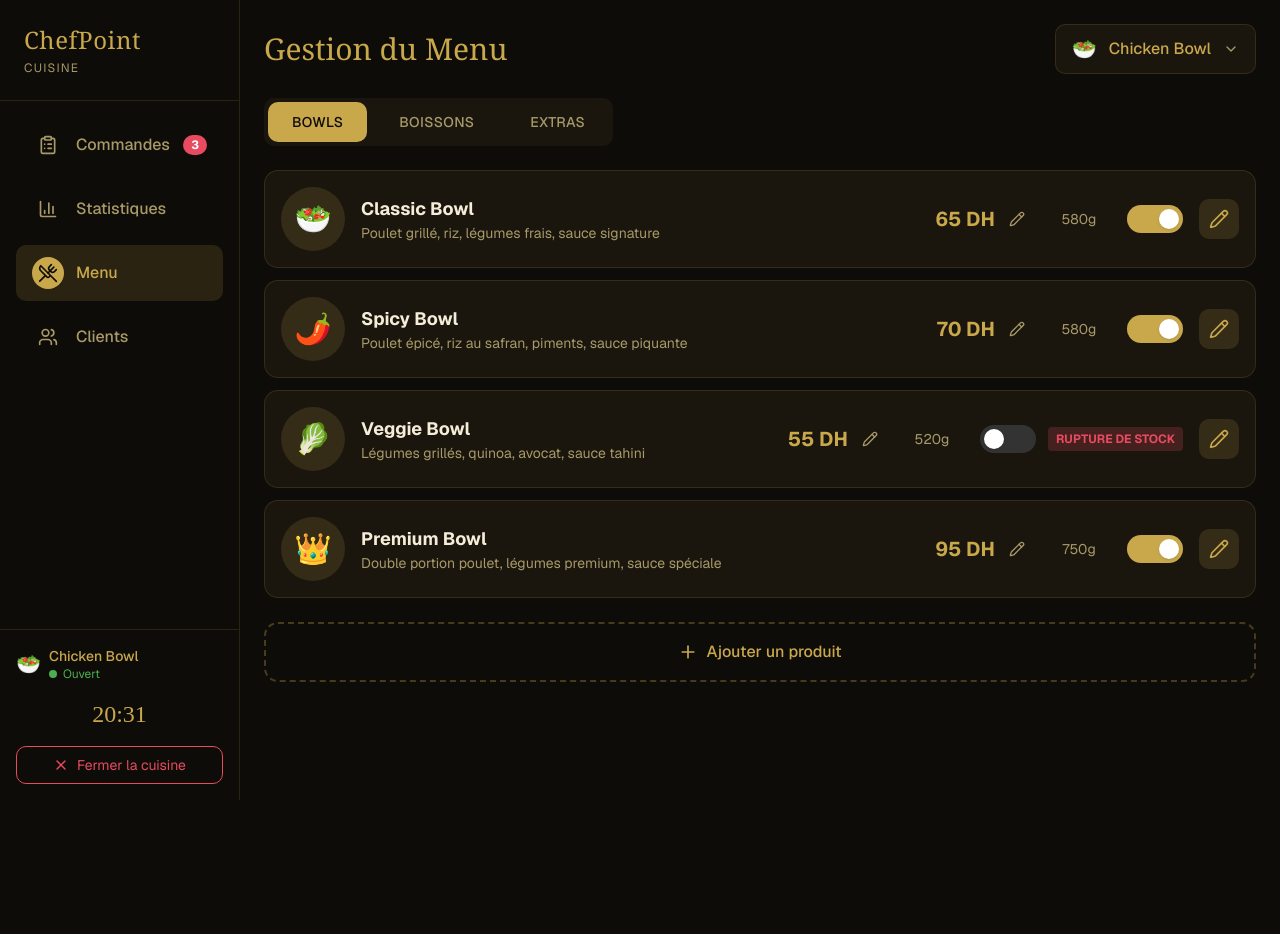
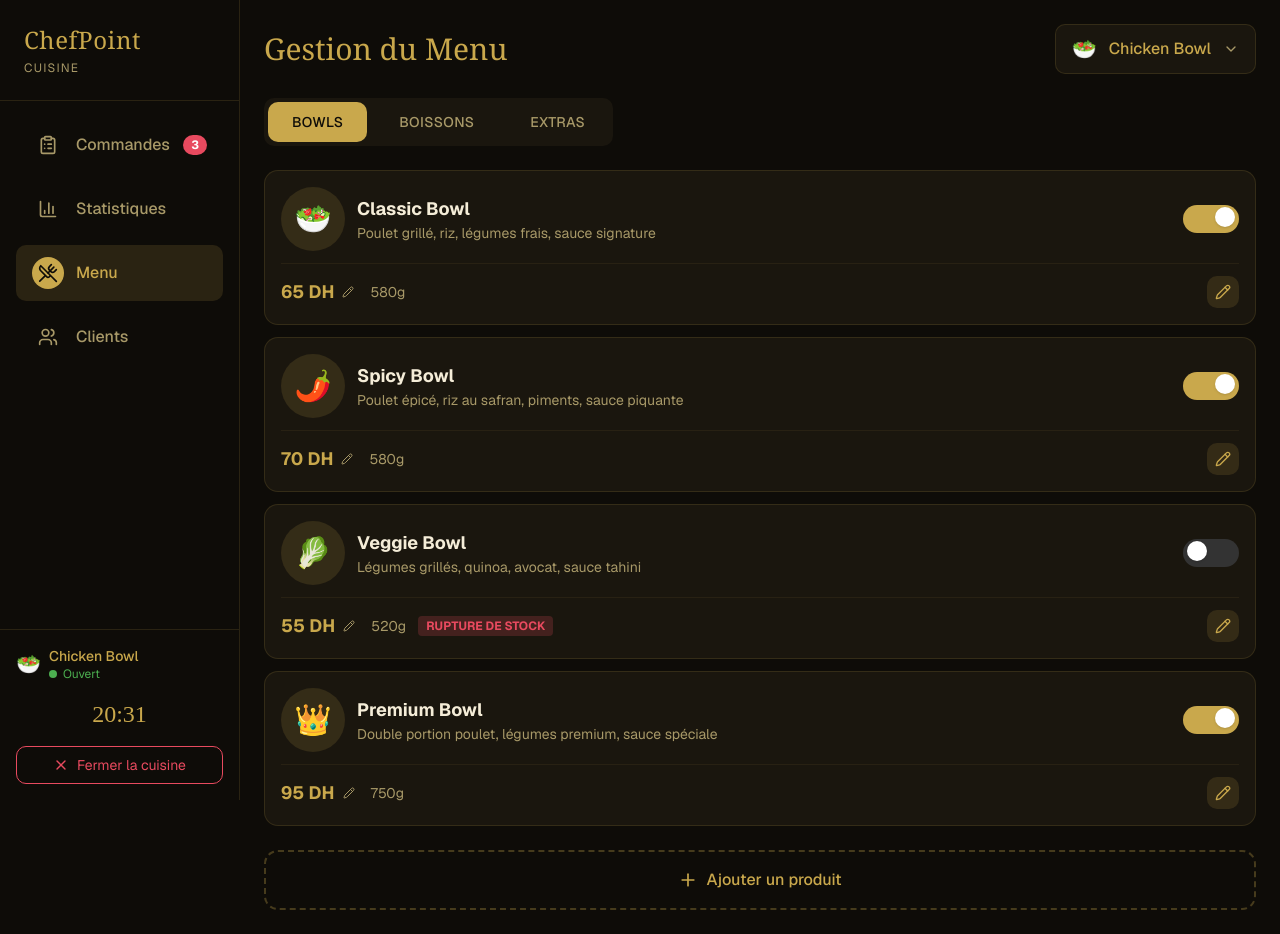
Before and after one commit to fourmeme21/ChefPoint_Dashboard, a Next.js app: page / in a window 1280 px wide. Both pictures are taken after a click on the button "Menu". Before the commit the page ends 800 px from the top, so only its background shows below. Built offline with nearby package versions, Linux system fonts and the light colour scheme; a web font is replaced by a local one.

Commit message:
Update menu-page.tsx

```diff
--- a/components/dashboard/menu-page.tsx
+++ b/components/dashboard/menu-page.tsx
@@ -84,7 +84,7 @@ export function MenuPage() {
   return (
     <div className="space-y-6">
       {/* Header */}
-      <div className="flex items-center justify-between">
+      <div className="flex flex-wrap items-center justify-between gap-3">
         <h1 className="font-serif text-3xl text-[#C9A84C]">Gestion du Menu</h1>
 
         {/* Brand Selector */}
@@ -123,7 +123,7 @@ export function MenuPage() {
             key={category.id}
             onClick={() => setActiveCategory(category.id)}
             className={cn(
-              "px-6 py-2.5 rounded-lg text-sm font-medium uppercase tracking-wide transition-all",
+              "px-4 md:px-6 py-2.5 rounded-lg text-sm font-medium uppercase tracking-wide transition-all",
               activeCategory === category.id
                 ? "bg-[#C9A84C] text-[#0E0C08]"
                 : "text-[#A89968] hover:text-[#F5EDD8]"
@@ -139,57 +139,58 @@ export function MenuPage() {
         {filteredProducts.map((product) => (
           <div
             key={product.id}
-            className="bg-[#1A160E] border border-[rgba(201,168,76,0.15)] rounded-xl p-4 flex items-center gap-4 hover:border-[rgba(201,168,76,0.3)] transition-colors"
+            className="bg-[#1A160E] border border-[rgba(201,168,76,0.15)] rounded-xl p-4 hover:border-[rgba(201,168,76,0.3)] transition-colors"
           >
+            {/* Mobile: stacked | Desktop: single row */}
+            <div className="flex items-center gap-3">
               {/* Emoji Avatar */}
-            <div className="w-16 h-16 bg-[rgba(201,168,76,0.15)] rounded-full flex items-center justify-center text-3xl flex-shrink-0">
+              <div className="w-12 h-12 md:w-16 md:h-16 bg-[rgba(201,168,76,0.15)] rounded-full flex items-center justify-center text-2xl md:text-3xl flex-shrink-0">
                 {product.emoji}
               </div>
 
               {/* Product Info */}
               <div className="flex-1 min-w-0">
-              <h3 className="text-[#F5EDD8] font-bold text-lg">{product.name}</h3>
-              <p className="text-[#A89968] text-sm truncate">{product.description}</p>
+                <h3 className="text-[#F5EDD8] font-bold text-base md:text-lg">{product.name}</h3>
+                <p className="text-[#A89968] text-xs md:text-sm truncate">{product.description}</p>
               </div>
 
-            {/* Price */}
-            <div className="flex items-center gap-2">
-              <span className="text-[#C9A84C] text-xl font-bold">{product.price} DH</span>
-              <button className="p-1.5 text-[#A89968] hover:text-[#C9A84C] transition-colors">
-                <Pencil className="w-4 h-4" />
-              </button>
-            </div>
-
-            {/* Weight */}
-            <span className="text-[#A89968] text-sm w-16 text-center">{product.weight}</span>
-
-            {/* Availability Toggle */}
-            <div className="flex items-center gap-3">
+              {/* Toggle — always visible */}
               <button
                 onClick={() => toggleAvailability(product.id)}
                 className={cn(
-                  "w-14 h-7 rounded-full transition-colors relative",
+                  "w-12 h-6 md:w-14 md:h-7 rounded-full transition-colors relative flex-shrink-0",
                   product.available ? "bg-[#C9A84C]" : "bg-[#333]"
                 )}
               >
                 <span
                   className={cn(
-                    "absolute top-1 w-5 h-5 bg-white rounded-full transition-transform shadow",
-                    product.available ? "left-8" : "left-1"
+                    "absolute top-0.5 w-5 h-5 bg-white rounded-full transition-all shadow",
+                    product.available ? "left-6 md:left-8" : "left-0.5 md:left-1"
                   )}
                 />
               </button>
+            </div>
+
+            {/* Bottom row: price + weight + stock + edit */}
+            <div className="flex items-center justify-between mt-3 pt-3 border-t border-[rgba(201,168,76,0.08)]">
+              <div className="flex items-center gap-3 flex-wrap">
+                <div className="flex items-center gap-1">
+                  <span className="text-[#C9A84C] text-lg font-bold">{product.price} DH</span>
+                  <button className="p-1 text-[#A89968] hover:text-[#C9A84C] transition-colors">
+                    <Pencil className="w-3 h-3" />
+                  </button>
+                </div>
+                <span className="text-[#A89968] text-sm">{product.weight}</span>
                 {!product.available && (
-                <span className="text-[#E84A5F] text-xs font-bold uppercase bg-[#E84A5F]/20 px-2 py-1 rounded">
+                  <span className="text-[#E84A5F] text-xs font-bold uppercase bg-[#E84A5F]/20 px-2 py-0.5 rounded">
                     Rupture de stock
                   </span>
                 )}
               </div>
-
-            {/* Edit Button */}
-            <button className="p-2.5 bg-[rgba(201,168,76,0.15)] text-[#C9A84C] rounded-lg hover:bg-[rgba(201,168,76,0.25)] transition-colors">
-              <Pencil className="w-5 h-5" />
+              <button className="p-2 bg-[rgba(201,168,76,0.15)] text-[#C9A84C] rounded-lg hover:bg-[rgba(201,168,76,0.25)] transition-colors flex-shrink-0">
+                <Pencil className="w-4 h-4" />
               </button>
+            </div>
           </div>
         ))}
       </div>
```
Lines whose indentation alone changed are shown as unchanged.
